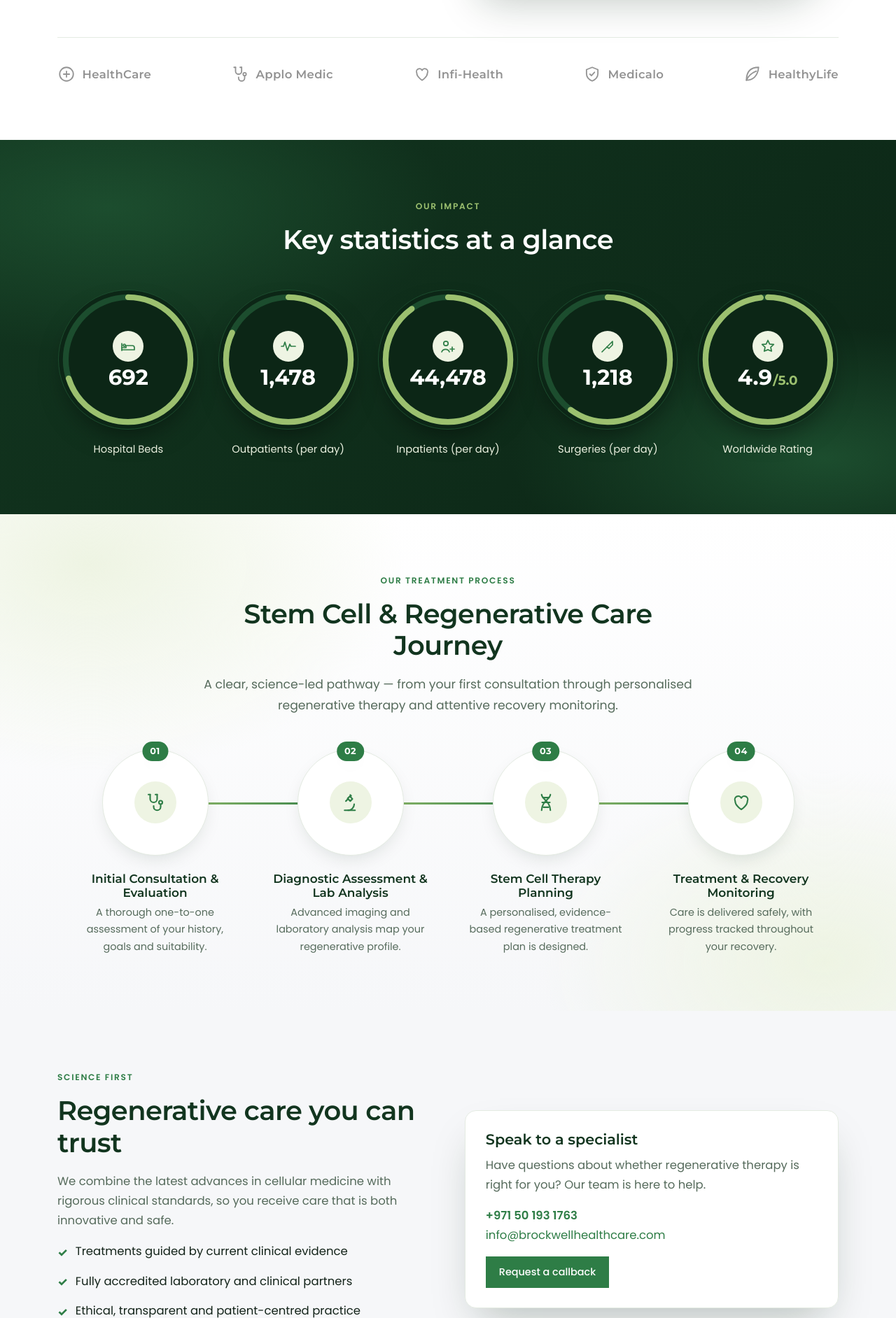
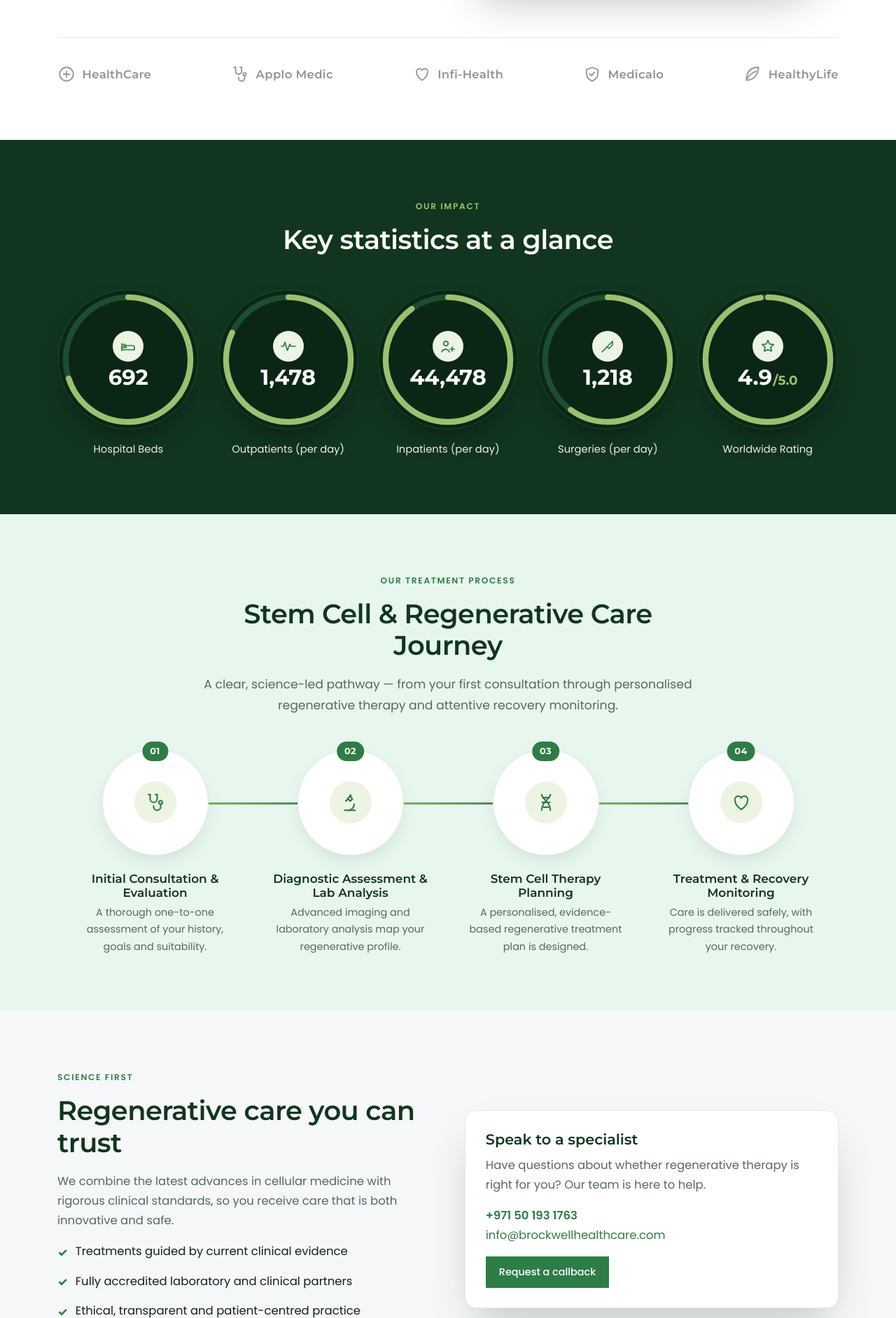
Before and after one commit to Shakeeb871/brockwellhealthcare, a Django app: page /uae/ in a window 1280 px wide. Shown: the part 1984-3868 px from the top of the page at 70% size. Run offline with Django 5.2, Linux system fonts and the light colour scheme; data comes from the database, SQL or seed files in the repository; data that the repository does not hold is empty.

Commit message:
Flatten section backgrounds: Care Journey gets a light mint flat color; Key Statistics stays dark but flat (gradients removed)

```diff
--- a/static/css/styles.css
+++ b/static/css/styles.css
@@ -15,6 +15,7 @@
   --teal-500: #3f9a59;  /* hover */
   --teal-400: #9cc06f;  /* sage accent (matches logo DNA helix) */
   --mint-50:  #eef4e3;  /* pale sage surface */
+  --mint-tint:#e7f7ee;  /* light mint wash — flat section background */
   --ink:      #14241a;
   --slate-600:#566b5c;
   --slate-400:#9aa89d;
@@ -860,11 +861,8 @@ strong, b { font-weight: 600; }   /* Poppins 600 — bold text */
    Our Impact — circular statistic counters
    ========================================================================= */
 .impact {
-  /* Prominent dark forest-green band (theme brand darks + faint sage glows). */
-  background:
-    radial-gradient(55% 55% at 12% 18%, var(--navy-700), transparent 70%),
-    radial-gradient(50% 50% at 92% 85%, var(--navy-700), transparent 70%),
-    linear-gradient(135deg, var(--navy-800), var(--navy-900));
+  /* Prominent dark forest-green band — flat solid (no gradient). */
+  background: var(--navy-800);
 }
 .impact .section__head h2 { color: var(--white); }
 .impact .eyebrow { color: var(--teal-400); }
@@ -928,10 +926,7 @@ strong, b { font-weight: 600; }   /* Poppins 600 — bold text */
    Care Journey — premium circular process flow with connected nodes
    ========================================================================= */
 .journey {
-  background:
-    radial-gradient(50% 60% at 10% 10%, var(--mint-50), transparent 70%),
-    radial-gradient(45% 55% at 92% 90%, var(--mint-50), transparent 70%),
-    linear-gradient(180deg, var(--bg), var(--bg-soft));
+  background: var(--mint-tint);   /* flat light mint (no gradient) */
 }
 .journey .section__head { max-width: 720px; margin-inline: auto; }
 
```
